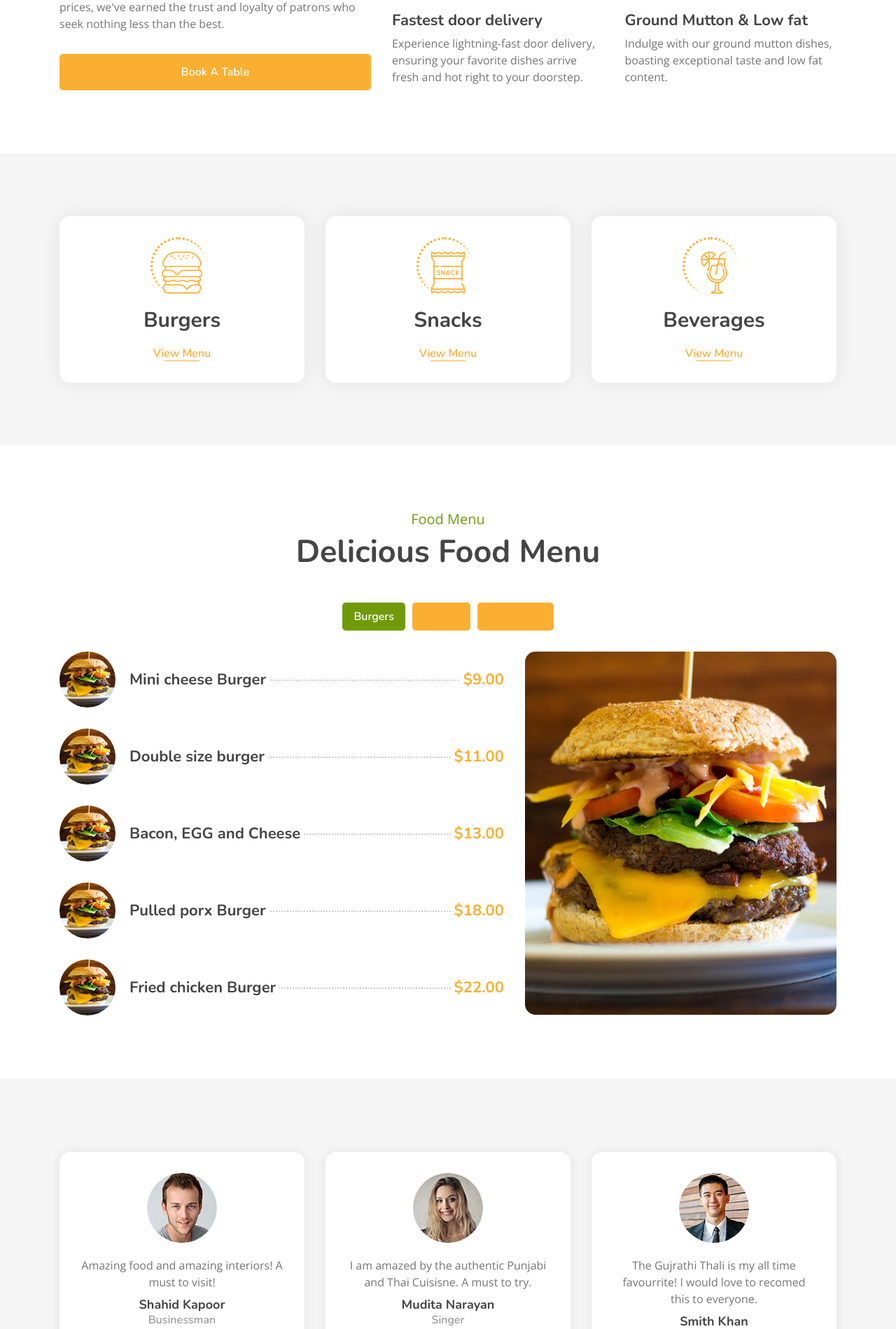
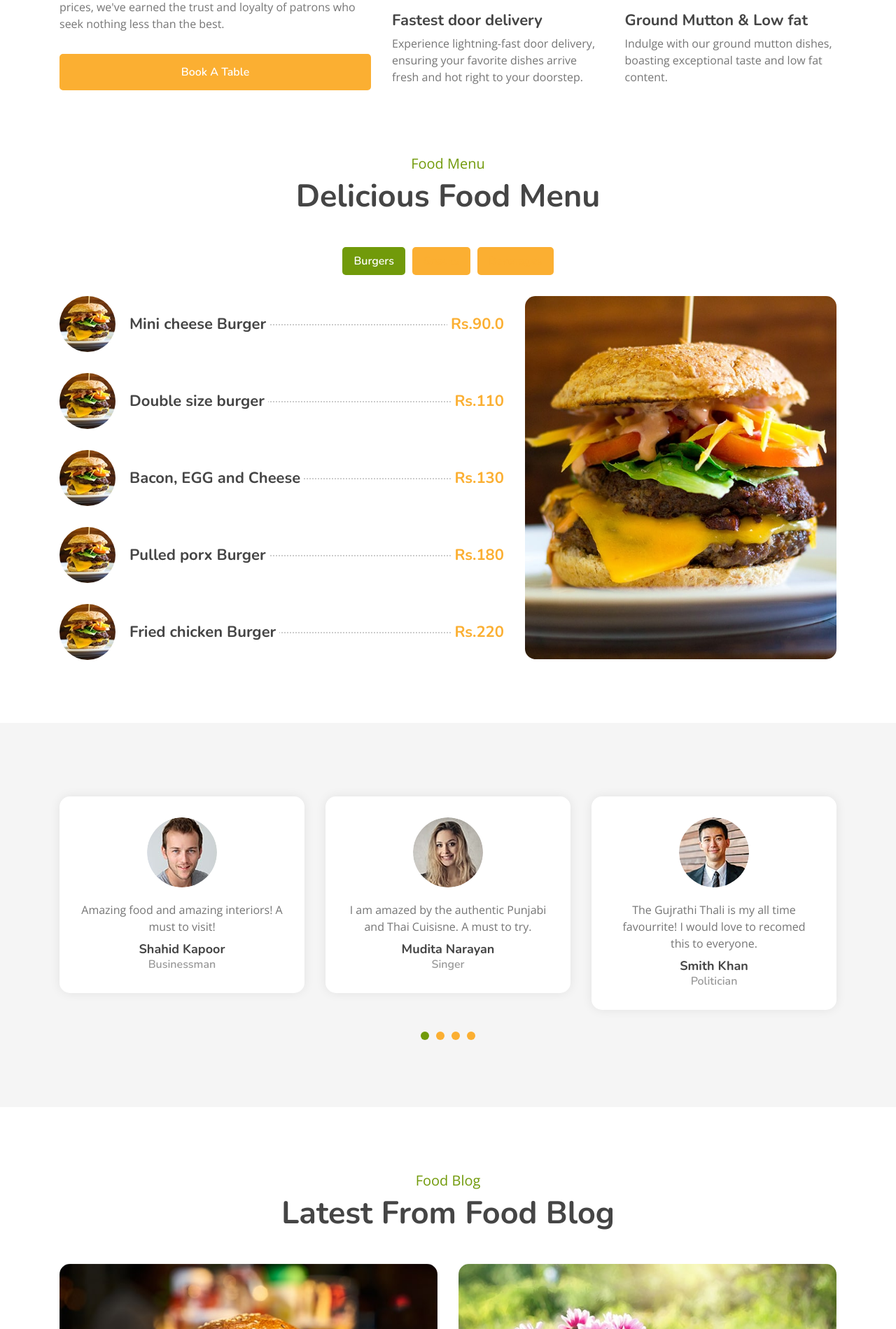
Before and after one commit to Rajneel-16/Order_and_Savor_Major_Project, a Django app: page / in a window 1280 px wide. Shown: the part 1959-3858 px from the top of the page at 70% size. Run offline with Django 5.2, Linux system fonts and the light colour scheme; data comes from the database, SQL or seed files in the repository; both versions use the stored data as it was after the commit; some libraries are stand-ins or nearby versions.

Commit message:
changes in front-end

```diff
--- a/templates/base.html
+++ b/templates/base.html
@@ -81,8 +81,8 @@
                           <div class="col-md-6">
                               <div class="footer-contact">
                                   <h2>Our Address</h2>
-                                  <p><i class="fa fa-map-marker-alt"></i>123 Street, New York, USA</p>
-                                  <p><i class="fa fa-phone-alt"></i>+012 345 67890</p>
+                                  <p><i class="fa fa-map-marker-alt"></i>123, New York, USA</p>
+                                  <p><i class="fa fa-phone-alt"></i>+91 2222222222</p>
                                   <p><i class="fa fa-envelope"></i>orderandsavor@gmail.com</p>
                                   <div class="footer-social">
                                       <a href=""><i class="fab fa-twitter"></i></a>
@@ -96,11 +96,11 @@
                           <div class="col-md-6">
                               <div class="footer-link">
                                   <h2>Quick Links</h2>
-                                  <a href="">Terms of use</a>
-                                  <a href="">Privacy policy</a>
-                                  <a href="">Cookies</a>
-                                  <a href="">Help</a>
-                                  <a href="">FQAs</a>
+                                  <a href="#">Terms of use</a>
+                                  <a href="#">Privacy policy</a>
+                                  <a href="#">Cookies</a>
+                                  <a href="#">Help</a>
+                                  <a href="#">FQAs</a>
                               </div>
                           </div>
                       </div>
--- a/templates/index.html
+++ b/templates/index.html
@@ -57,6 +57,7 @@
         <!-- Carousel End -->
 
 
+        <!-- TableBooking Start -->
         <div class="booking">
             <div class="container">
                 <div class="row align-items-center">
@@ -165,6 +166,7 @@
                 </div>
             </div>
         </div>
+        <!-- TableBooking End -->
 
 
         <!-- Feature Start -->
@@ -268,46 +270,6 @@
         <!-- Feature End -->
 
 
-        <!-- Food Start -->
-        <div class="food">
-            <div class="container">
-                <div class="row align-items-center">
-                    <div class="col-md-4">
-                        <div class="food-item">
-                            <i class="flaticon-burger"></i>
-                            <h2>Burgers</h2>
-                            <p>
-
-                            </p>
-                            <a href="{% url 'all_dishes' %}">View Menu</a>
-                        </div>
-                    </div>
-                    <div class="col-md-4">
-                        <div class="food-item">
-                            <i class="flaticon-snack"></i>
-                            <h2>Snacks</h2>
-                            <p>
-
-                            </p>
-                            <a href="{% url 'all_dishes' %}">View Menu</a>
-                        </div>
-                    </div>
-                    <div class="col-md-4">
-                        <div class="food-item">
-                            <i class="flaticon-cocktail"></i>
-                            <h2>Beverages</h2>
-                            <p>
-
-                            </p>
-                            <a href="{% url 'all_dishes' %}">View Menu</a>
-                        </div>
-                    </div>
-                </div>
-            </div>
-        </div>
-        <!-- Food End -->
-
-
         <!-- Menu Start -->
         <div class="menu">
             <div class="container">
@@ -336,7 +298,7 @@
                                             <img src="/static/img/menu-burger.jpg" alt="Image">
                                         </div>
                                         <div class="menu-text">
-                                            <h3><span>Mini cheese Burger</span> <strong>$9.00</strong></h3>
+                                            <h3><span>Mini cheese Burger</span> <strong>Rs.90.0</strong></h3>
                                             <p></p>
                                         </div>
                                     </div>
@@ -345,7 +307,7 @@
                                             <img src="/static/img/menu-burger.jpg" alt="Image">
                                         </div>
                                         <div class="menu-text">
-                                            <h3><span>Double size burger</span> <strong>$11.00</strong></h3>
+                                            <h3><span>Double size burger</span> <strong>Rs.110</strong></h3>
                                             <p></p>
                                         </div>
                                     </div>
@@ -354,7 +316,7 @@
                                             <img src="/static/img/menu-burger.jpg" alt="Image">
                                         </div>
                                         <div class="menu-text">
-                                            <h3><span>Bacon, EGG and Cheese</span> <strong>$13.00</strong></h3>
+                                            <h3><span>Bacon, EGG and Cheese</span> <strong>Rs.130</strong></h3>
                                             <p></p>
                                         </div>
                                     </div>
@@ -363,7 +325,7 @@
                                             <img src="/static/img/menu-burger.jpg" alt="Image">
                                         </div>
                                         <div class="menu-text">
-                                            <h3><span>Pulled porx Burger</span> <strong>$18.00</strong></h3>
+                                            <h3><span>Pulled porx Burger</span> <strong>Rs.180</strong></h3>
                                             <p></p>
                                         </div>
                                     </div>
@@ -372,7 +334,7 @@
                                             <img src="/static/img/menu-burger.jpg" alt="Image">
                                         </div>
                                         <div class="menu-text">
-                                            <h3><span>Fried chicken Burger</span> <strong>$22.00</strong></h3>
+                                            <h3><span>Fried chicken Burger</span> <strong>Rs.220</strong></h3>
                                             <p></p>
                                         </div>
                                     </div>
@@ -390,7 +352,7 @@
                                             <img src="/static/img/menu-snack.jpg" alt="Image">
                                         </div>
                                         <div class="menu-text">
-                                            <h3><span>Corn Tikki - Spicy fried Aloo</span> <strong>$15.00</strong></h3>
+                                            <h3><span>Corn Tikki - Spicy fried Aloo</span> <strong>Rs.15</strong></h3>
                                             <p></p>
                                         </div>
                                     </div>
@@ -399,7 +361,7 @@
                                             <img src="/static/img/menu-snack.jpg" alt="Image">
                                         </div>
                                         <div class="menu-text">
-                                            <h3><span>Bread besan Toast</span> <strong>$35.00</strong></h3>
+                                            <h3><span>Bread besan Toast</span> <strong>Rs.35</strong></h3>
                                             <p></p>
                                         </div>
                                     </div>
@@ -408,7 +370,7 @@
                                             <img src="/static/img/menu-snack.jpg" alt="Image">
                                         </div>
                                         <div class="menu-text">
-                                            <h3><span>Healthy soya nugget snacks</span> <strong>$20.00</strong></h3>
+                                            <h3><span>Healthy soya nugget snacks</span> <strong>Rs.20</strong></h3>
                                             <p></p>
                                         </div>
                                     </div>
@@ -417,7 +379,7 @@
                                             <img src="/static/img/menu-snack.jpg" alt="Image">
                                         </div>
                                         <div class="menu-text">
-                                            <h3><span>Tandoori Soya Chunks</span> <strong>$30.00</strong></h3>
+                                            <h3><span>Tandoori Soya Chunks</span> <strong>Rs.30</strong></h3>
                                             <p></p>
                                         </div>
                                     </div>
@@ -435,7 +397,7 @@
                                             <img src="/static/img/menu-beverage.jpg" alt="Image">
                                         </div>
                                         <div class="menu-text">
-                                            <h3><span>Single Cup Brew</span> <strong>$7.00</strong></h3>
+                                            <h3><span>Single Cup Brew</span> <strong>Rs.20</strong></h3>
                                             <p></p>
                                         </div>
                                     </div>
@@ -444,7 +406,7 @@
                                             <img src="/static/img/menu-beverage.jpg" alt="Image">
                                         </div>
                                         <div class="menu-text">
-                                            <h3><span>Caffe Americano</span> <strong>$9.00</strong></h3>
+                                            <h3><span>Caffe Americano</span> <strong>Rs.50</strong></h3>
                                             <p></p>
                                         </div>
                                     </div>
@@ -453,7 +415,7 @@
                                             <img src="/static/img/menu-beverage.jpg" alt="Image">
                                         </div>
                                         <div class="menu-text">
-                                            <h3><span>Caramel Macchiato</span> <strong>$15.00</strong></h3>
+                                            <h3><span>Caramel Macchiato</span> <strong>Rs.30</strong></h3>
                                             <p></p>
                                         </div>
                                     </div>
@@ -462,7 +424,7 @@
                                             <img src="/static/img/menu-beverage.jpg" alt="Image">
                                         </div>
                                         <div class="menu-text">
-                                            <h3><span>Standard black coffee</span> <strong>$8.00</strong></h3>
+                                            <h3><span>Standard black coffee</span> <strong>Rs.50</strong></h3>
                                             <p></p>
                                         </div>
                                     </div>
@@ -471,7 +433,7 @@
                                             <img src="/static/img/menu-beverage.jpg" alt="Image">
                                         </div>
                                         <div class="menu-text">
-                                            <h3><span>Standard black coffee</span> <strong>$12.00</strong></h3>
+                                            <h3><span>Standard black coffee</span> <strong>Rs.50</strong></h3>
                                             <p></p>
                                         </div>
                                     </div>
```
Also changed, not shown: templates/about.html (+14 -14 lines), templates/all_dishes.html (+14 -14 lines), templates/base1.html (+9 -9 lines), templates/checkoutpage.html (+7 -7 lines), templates/contact.html (+9 -9 lines), db.sqlite3, media/profiles/rara.jpeg (added).
